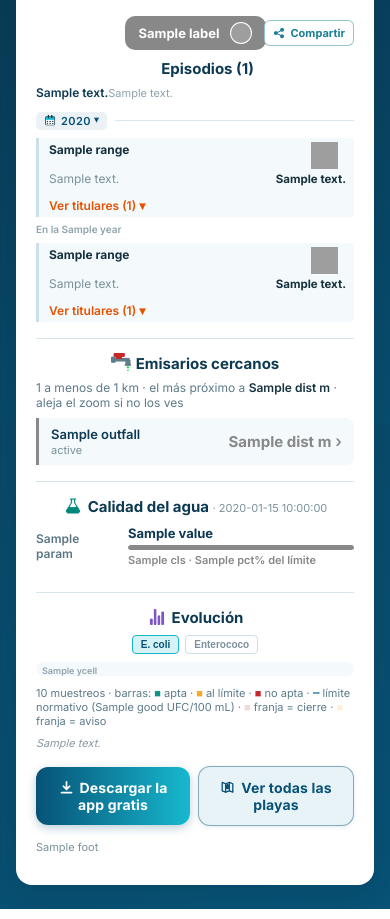
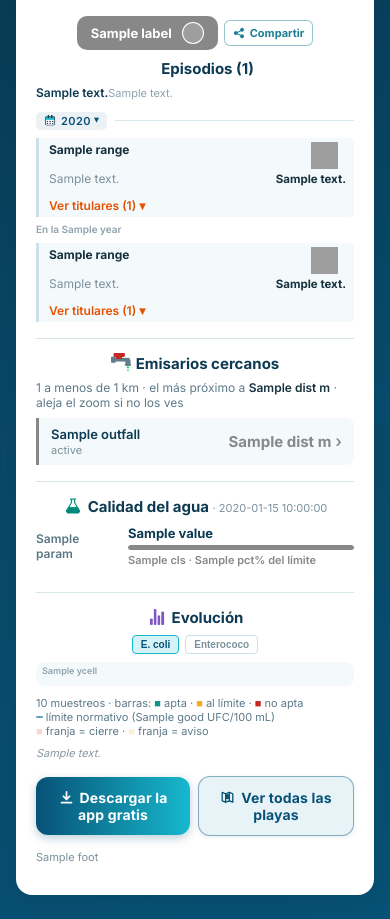
Before and after one commit to ayozegr05/checkcoast-tenerife, a Python web app: template backend/app/templates/beach.html in a window 390 px wide. Shown: the part 421-1340 px from the top of the page. Run offline with Jinja, Linux system fonts and the light colour scheme; the template is opened without the code that fills it: most values are stand-ins (such as "Sample title", 1, 10 or a date in 2020); grey boxes are pictures that could not be loaded.

Commit message:
Landing móvil: chip no tapa Compartir, leyenda en 3 líneas y aire al scroll
- chiprow: en pantallas estrechas el botón Compartir deja de ser
  absoluto y pasa al flujo — "Cierre estructural" + Compartir ya no
  se montan
- leyenda de la gráfica partida en 3 líneas: muestreos+barras /
  límite normativo / franjas de cierre y aviso (cortaba donde
  podía en vez de por bloques)
- padding inferior en .chartscroll para que la barra de scroll no
  tape la fila de años
- botón "Descargar para Android" centrado en la card (solo se ve en
  móvil; en desktop manda el QR, ya centrado)

```diff
--- a/backend/app/templates/beach.html
+++ b/backend/app/templates/beach.html
@@ -191,7 +191,10 @@
           border-left:4px solid #e65100; }
   .chartscroll { overflow-x:auto; margin-top:8px; background:#f4f9fb;
           border-radius:8px; scrollbar-width:thin;
-          scrollbar-color:#8fa3ad transparent; }
+          scrollbar-color:#8fa3ad transparent;
+          /* aire entre la fila de años y la barra de scroll
+             horizontal — sin él el thumb le tapa los números */
+          padding-bottom:10px; }
   .chartscroll::-webkit-scrollbar { height:6px; }
   .chartscroll::-webkit-scrollbar-track { background:transparent; }
   .chartscroll::-webkit-scrollbar-thumb { border-radius:3px;
@@ -321,6 +324,12 @@
   .chiprow { position:relative; display:flex; align-items:center;
           justify-content:center; margin-bottom:4px; }
   .chiprow .shr { position:absolute; right:0; }
+  /* Móvil: chips largos ("Cierre estructural") + Compartir absoluto
+     se montan — el botón pasa al flujo y envuelve a otra línea */
+  @media (max-width:520px) {
+    .chiprow { flex-wrap:wrap; gap:6px; }
+    .chiprow .shr { position:static; }
+  }
   .shr { display:flex; align-items:center; gap:5px;
           border:1px solid rgba(26,127,150,.45); background:#fff;
           color:#1a7f96; font-family:inherit; font-size:11px;
@@ -522,9 +531,9 @@
           {{- p.n }} muestreos · barras:
           <b style="color:#0d9488">■</b> apta ·
           <b style="color:#f9a825">■</b> al límite ·
-          <b style="color:#c62828">■</b> no apta ·
+          <b style="color:#c62828">■</b> no apta<br>
           <b style="color:#0b6e99">┄</b> límite normativo
-          ({{ p.good }} UFC/100 mL) ·
+          ({{ p.good }} UFC/100 mL)<br>
           <b style="color:rgba(198,40,40,.18)">■</b> franja = cierre ·
           <b style="color:rgba(249,168,37,.18)">■</b> franja = aviso</span>
         {%- endfor %}
--- a/backend/app/templates/home.html
+++ b/backend/app/templates/home.html
@@ -350,7 +350,7 @@
     .gframe { width:128px; }
   }
   .gdlrow { display:flex; flex-direction:column;
-          align-items:flex-start; gap:10px;
+          align-items:center; gap:10px;
           align-self:stretch; margin-top:auto; }
   .gdlrow .gdl { font-size:12.5px; padding:9px 14px;
           white-space:nowrap; }
```
